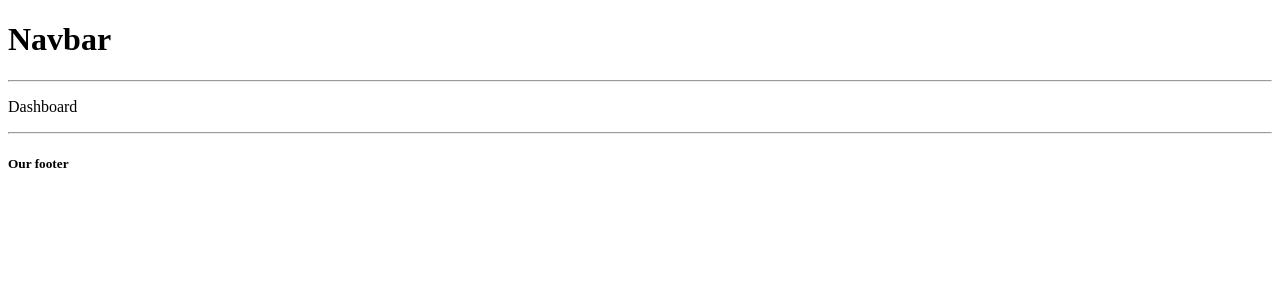
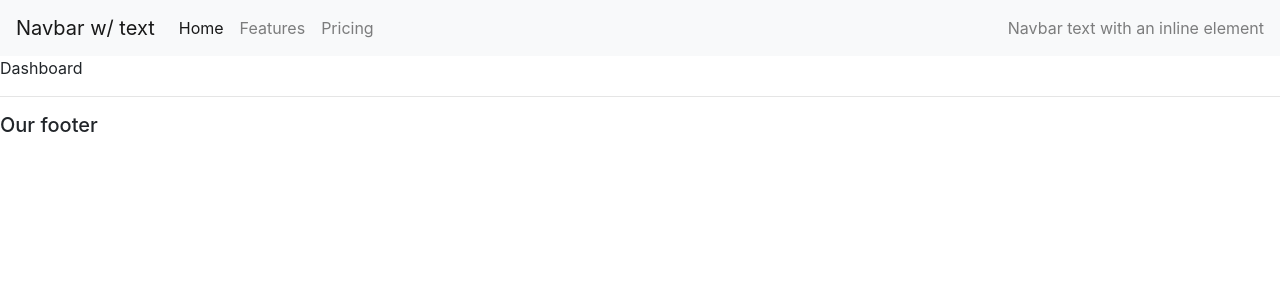
Before and after one commit to FlorentinaMargarita/HabitTracker, a Django app: page / in a window 1280 px wide. Shown: the top 300 px of the page. Run offline with Django 3.2, Linux system fonts and the light colour scheme; some libraries are stand-ins or nearby versions.

Commit message:
feat: styling with bootstrap

```diff
--- a/habit/templates/habit/main.html
+++ b/habit/templates/habit/main.html
@@ -3,10 +3,12 @@
 
 <head>
     <title>AnalyticsTracker </title>
+    <link rel="stylesheet" href="https://stackpath.bootstrapcdn.com/bootstrap/4.3.1/css/bootstrap.min.css"
+        integrity="sha384-ggOyR0iXCbMQv3Xipma34MD+dH/1fQ784/j6cY/iJTQUOhcWr7x9JvoRxT2MZw1T" crossorigin="anonymous">
 </head>
 
 <body>
-  {% include 'habit/navbar.html' %}
+    {% include 'habit/navbar.html' %}
     {% block content  %}
     {% endblock  %}
     <hr>
--- a/habit/templates/habit/navbar.html
+++ b/habit/templates/habit/navbar.html
@@ -1,2 +1,22 @@
-    <h1>Navbar</h1>
-    <hr>
+<nav class="navbar navbar-expand-lg navbar-light bg-light">
+    <a class="navbar-brand" href="#">Navbar w/ text</a>
+    <button class="navbar-toggler" type="button" data-toggle="collapse" data-target="#navbarText" aria-controls="navbarText" aria-expanded="false" aria-label="Toggle navigation">
+      <span class="navbar-toggler-icon"></span>
+    </button>
+    <div class="collapse navbar-collapse" id="navbarText">
+      <ul class="navbar-nav mr-auto">
+        <li class="nav-item active">
+          <a class="nav-link" href="#">Home <span class="sr-only">(current)</span></a>
+        </li>
+        <li class="nav-item">
+          <a class="nav-link" href="#">Features</a>
+        </li>
+        <li class="nav-item">
+          <a class="nav-link" href="#">Pricing</a>
+        </li>
+      </ul>
+      <span class="navbar-text">
+        Navbar text with an inline element
+      </span>
+    </div>
+  </nav>
```
